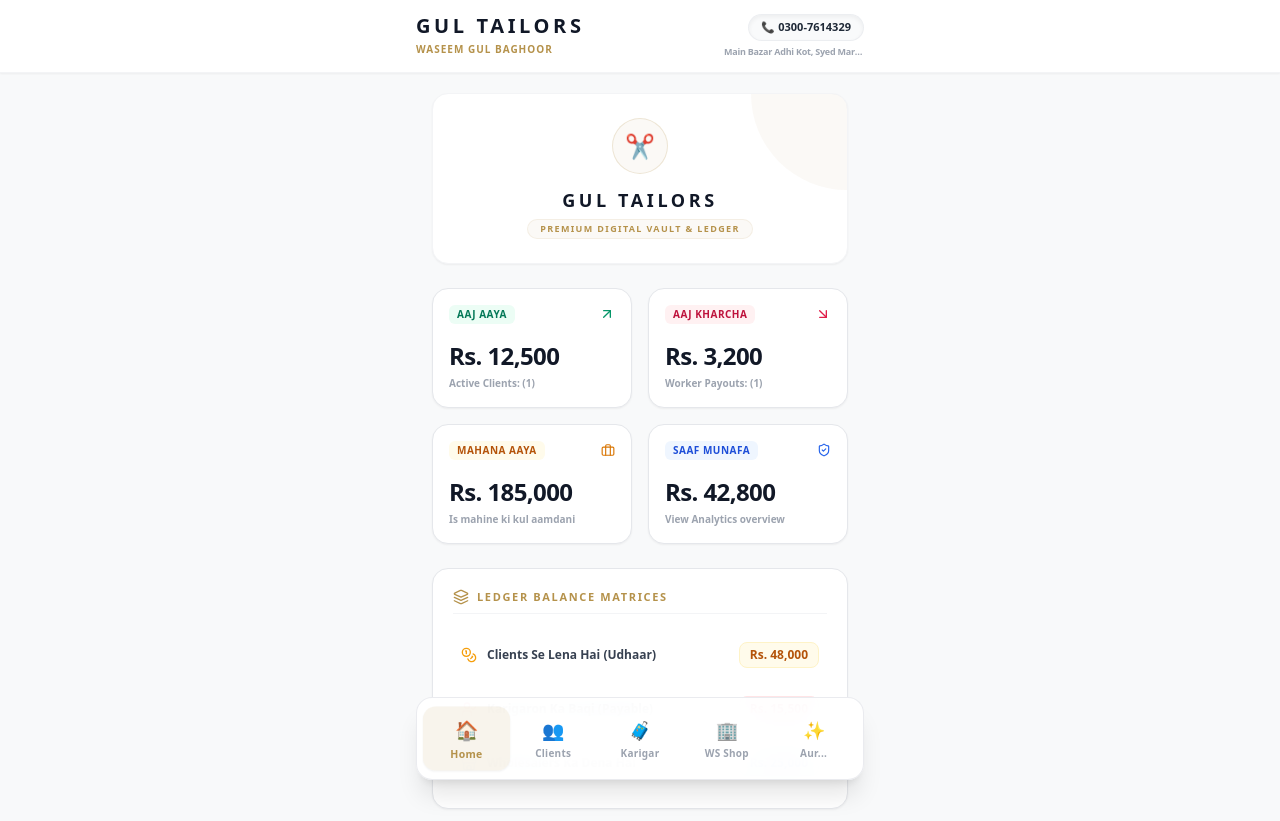
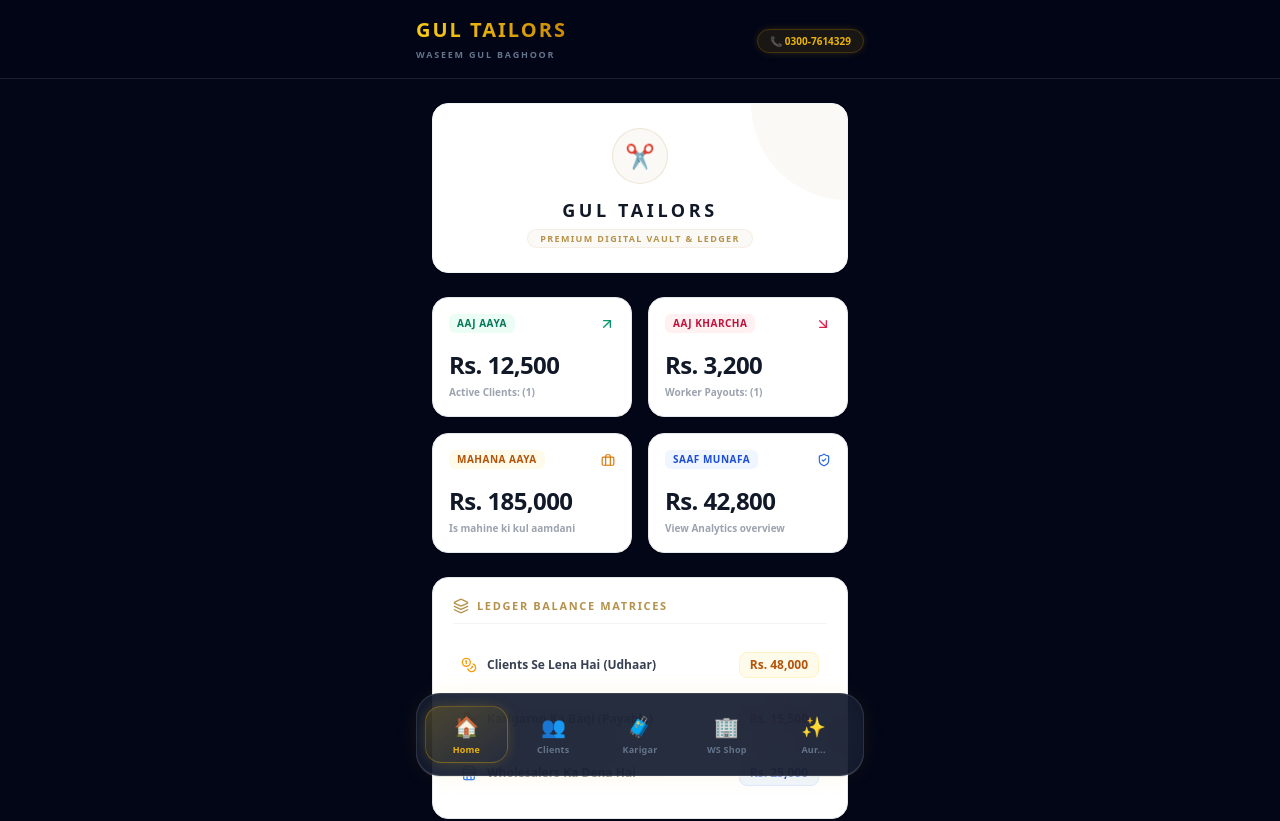
Before and after one commit to betmaxgold5800-Touqeer/gul-tailors, a React (Vite) app: page / in a window 1280 px wide. Shown: the top 821 px of the page. Built offline with nearby package versions, Linux system fonts and the light colour scheme.

Commit message:
Update App.jsx

```diff
--- a/src/App.jsx
+++ b/src/App.jsx
@@ -130,27 +130,28 @@ export default function App() {
   };
 
   return (
-    // ✨ PREMIUM MODERN SYSTEM FRAME (No more dark-heavy feel)
-    <div className="min-h-screen bg-[#F8F9FA] pb-28 font-sans text-[#1A1A1A] antialiased">
+    // 🌌 MIDNIGHT NEON BASE
+    <div className="min-h-screen bg-[#020617] pb-28 font-sans text-slate-100 antialiased selection:bg-yellow-500/30">
 
-      {/* 🏛️ MODERN ELITE GLASS-MORPHIC HEADER BAR */}
-      <header className="sticky top-0 z-50 bg-white/90 backdrop-blur-md px-5 py-3.5 border-b border-gray-100 shadow-sm">
+      {/* 🏛️ NEON GLOW HEADER */}
+      <header className="sticky top-0 z-50 bg-[#020617]/80 backdrop-blur-xl border-b border-white/10 px-5 py-4">
         <div className="flex justify-between items-center max-w-md mx-auto">
           <div>
-            <h1 className="text-xl font-black tracking-[0.18em] text-gray-900 leading-none">{shopInfo.name}</h1>
-            <p className="text-[10px] font-black text-[#b5924b] uppercase tracking-widest mt-1.5">{shopInfo.owner}</p>
+            <h1 className="text-xl font-black tracking-widest text-transparent bg-clip-text bg-gradient-to-r from-yellow-400 to-yellow-600">
+              {shopInfo.name}
+            </h1>
+            <p className="text-[9px] text-slate-500 tracking-[0.2em] uppercase font-bold mt-1">{shopInfo.owner}</p>
           </div>
-          <div className="text-right flex flex-col items-end">
-            <span className="text-[11px] font-black text-gray-800 bg-gray-50 border border-gray-200/60 px-3 py-1 rounded-full shadow-inner">
+          <div className="text-right">
+            <span className="text-[10px] font-black text-yellow-500 bg-yellow-500/10 px-3 py-1 rounded-full border border-yellow-500/20 shadow-[0_0_10px_-2px_rgba(234,179,8,0.3)]">
               📞 {shopInfo.phone}
             </span>
-            <p className="text-[9px] text-gray-400 font-bold mt-1 tracking-tight max-w-[140px] truncate">{shopInfo.address}</p>
           </div>
         </div>
       </header>
 
       {/* Dynamic Main Workspace Wrapper */}
-      <main className="mx-auto max-w-md px-4 pt-5">
+      <main className="mx-auto max-w-md px-4 pt-6">
         {activeTab === 'home' && (
           <Dashboard
             navigateTo={navigateTo}
@@ -190,8 +191,8 @@ export default function App() {
         )}
       </main>
 
-      {/* 🧭 NAVIGATION CAPSULE (Floating Luxury Dock Architecture) */}
-      <nav className="fixed bottom-5 left-4 right-4 z-50 mx-auto max-w-md border border-gray-200/80 bg-white/95 backdrop-blur-lg px-2 py-2.5 shadow-xl rounded-2xl">
+      {/* 🧭 FLOATING NEON NAVIGATION DOCK */}
+      <nav className="fixed bottom-6 left-4 right-4 z-50 mx-auto max-w-md border border-white/10 bg-[#0f172a]/90 backdrop-blur-2xl px-2 py-3 shadow-[0_0_30px_-10px_rgba(234,179,8,0.2)] rounded-3xl">
         <div className="grid grid-cols-5 gap-1 text-center">
           {[
             { id: 'home', label: 'Home', icon: '🏠' },
@@ -205,14 +206,14 @@ export default function App() {
               <button
                 key={tab.id}
                 onClick={() => navigateTo(tab.id)}
-                className={`flex flex-col items-center justify-center py-2 px-1 rounded-xl transition-all duration-300 active:scale-95 ${
+                className={`flex flex-col items-center justify-center py-1.5 px-1 rounded-2xl transition-all duration-300 active:scale-90 ${
                   isActive
-                    ? 'bg-[#b5924b]/10 text-[#b5924b] scale-105 font-bold shadow-sm'
-                    : 'text-gray-400 hover:text-gray-600'
+                    ? 'bg-gradient-to-br from-yellow-500/20 to-transparent border border-yellow-500/30 text-yellow-500 shadow-[0_0_15px_-5px_rgba(234,179,8,0.4)]'
+                    : 'text-slate-500 hover:text-slate-300'
                 }`}
               >
-                <span className="text-lg mb-0.5">{tab.icon}</span>
-                <span className={`text-[10px] tracking-wide font-bold ${isActive ? 'text-[#b5924b]' : 'text-gray-400'}`}>
+                <span className="text-xl mb-0.5">{tab.icon}</span>
+                <span className={`text-[9px] tracking-wide font-black ${isActive ? 'text-yellow-500' : 'text-slate-500'}`}>
                   {tab.label}
                 </span>
               </button>
```
